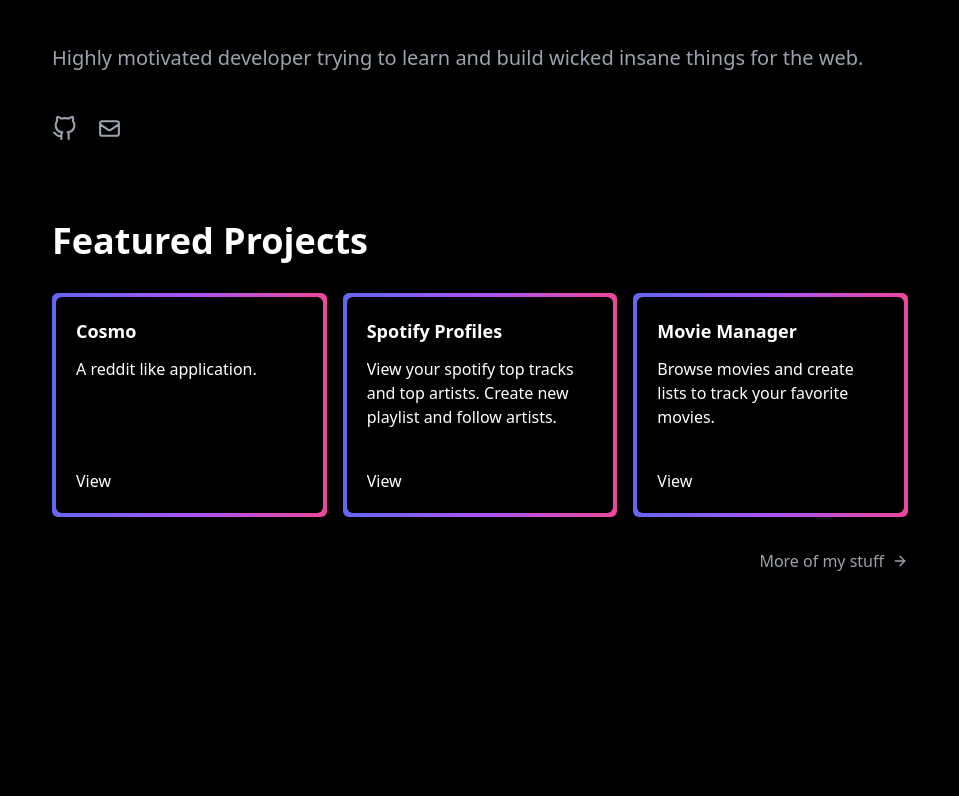
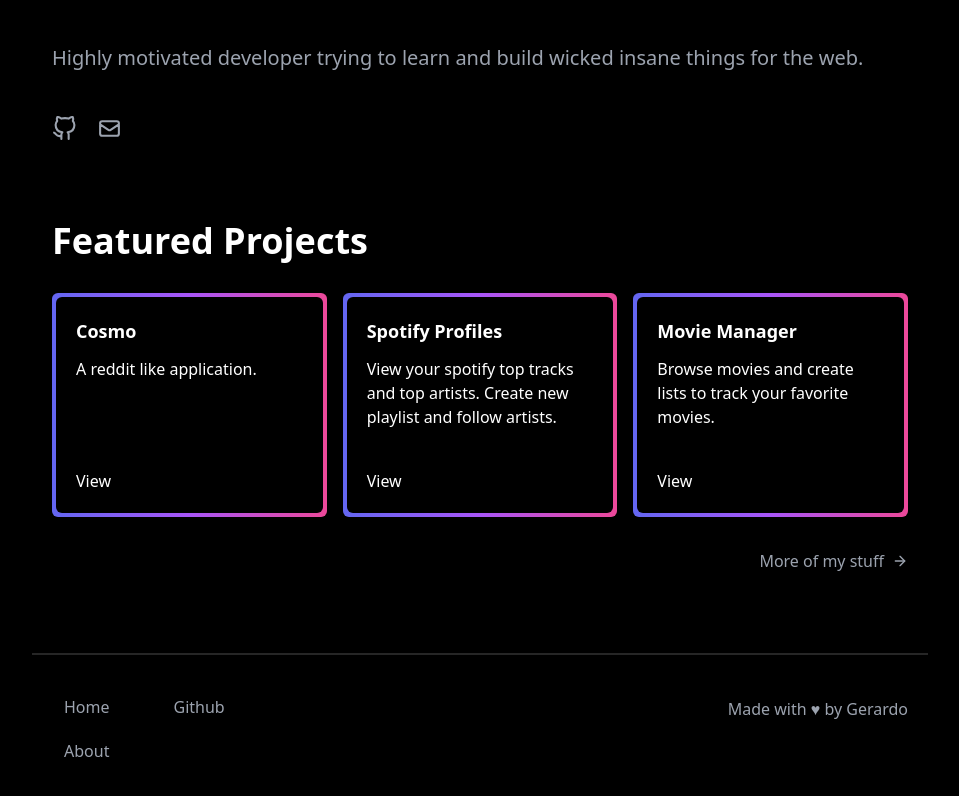
Before and after one commit to G-R3/gerar.dev, a Next.js app: page / in a window 1280 px wide. Shown: the part 212-1008 px from the top of the page, without its empty margins (160-1119 px from the left). Before the commit the page ends 800 px from the top, so only its background shows below. Built offline with nearby package versions, Linux system fonts and the light colour scheme.

Commit message:
add footer

```diff
--- /dev/null
+++ b/src/components/Footer.tsx
@@ -0,0 +1,42 @@
+import Link from "next/link";
+import { FC } from "react";
+
+const Footer: FC = () => {
+  return (
+    <div className="max-w-4xl mx-auto px-5 mt-20 mb-10 border-t-2 border-neutral-800 flex justify-between items-center">
+      <div className="flex gap-10 justify-evenly">
+        <ul className="mt-10 flex flex-col gap-5">
+          <li>
+            <Link href="/">
+              <a className="px-3 py-2 text-gray-400 hover:text-white transition-all">
+                Home
+              </a>
+            </Link>
+          </li>
+          <li>
+            <Link href="/about">
+              <a className="px-3 py-2 text-gray-400 hover:text-white transition-all">
+                About
+              </a>
+            </Link>
+          </li>
+        </ul>
+        <ul className="mt-10 flex flex-col gap-5">
+          <li>
+            <a
+              href="https://github.com/"
+              className="px-3 py-2 text-gray-400 hover:text-white transition-all"
+            >
+              Github
+            </a>
+          </li>
+        </ul>
+      </div>
+      <div className="flex justify-center items-center">
+        <span className="text-gray-400">Made with ♥ by Gerardo</span>
+      </div>
+    </div>
+  );
+};
+
+export default Footer;
--- a/src/components/Layout.tsx
+++ b/src/components/Layout.tsx
@@ -1,4 +1,5 @@
 import React, { FC, ReactNode } from "react";
+import Footer from "./Footer";
 import Header from "./Header";
 
 const Layout: FC<{ children: ReactNode }> = ({ children }) => {
@@ -6,6 +7,7 @@
     <>
       <Header />
       <main className="max-w-4xl mx-auto px-5">{children}</main>
+      <Footer />
     </>
   );
 };
```
